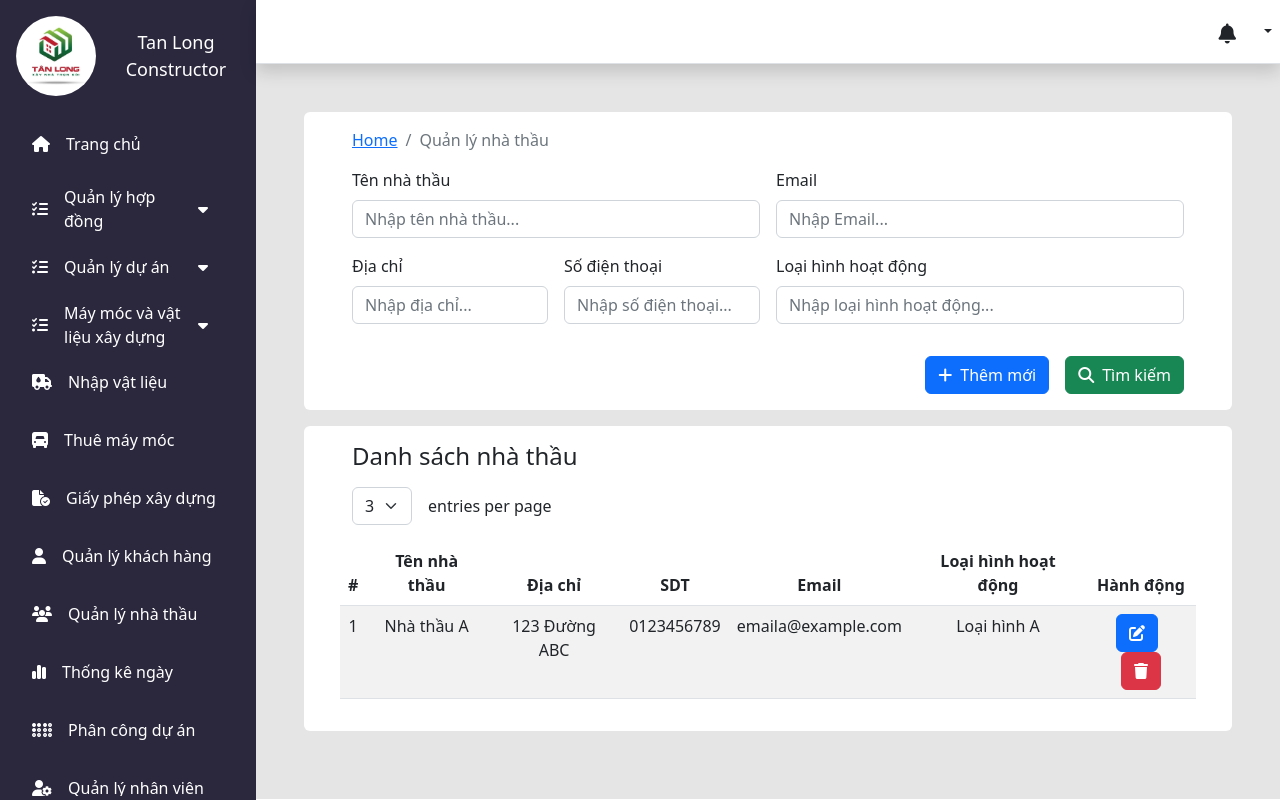
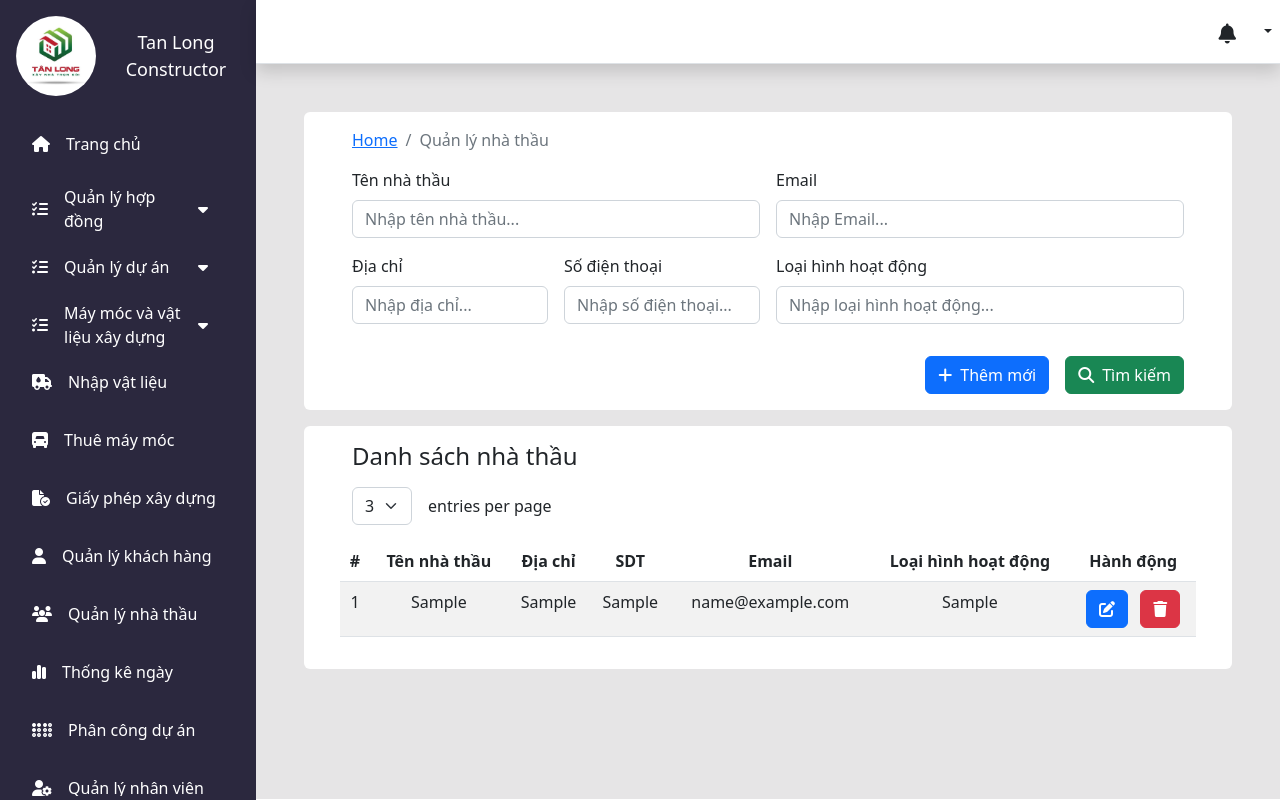
Before and after one commit to ADDuongg/Construction_PHP, a PHP site: page /page/contractor.php in a window 1280 px wide. Run offline with PHP 8.4, Linux system fonts and the light colour scheme; tables that the repository leaves empty or names only in its code hold one stand-in row (values such as "Sample post").

Commit message:
add crud

```diff
--- a/modal/contractor/modalAdd.php
+++ b/modal/contractor/modalAdd.php
@@ -11,7 +11,11 @@
                     </div>
                     <button type="button" class="btn-close" data-bs-dismiss="modal" aria-label="Close"></button>
                 </div>
-                <div class="modal-body p-4">
+                <form action="" method="POST" class="modal-body p-4">
+                    <div class="mb-3">
+
+                        <input type="hidden" name="action" value="add" class="form-control" placeholder="Nhập họ tên..." />
+                    </div>
                     <div class="mb-3">
                         <label for="tennhathau" class="form-label">Tên nhà thầu</label>
                         <input type="text" name="tennhathau" class="form-control" placeholder="Nhập họ tên..." />
@@ -32,11 +36,11 @@
                         <label for="loaihinhhoatdong" class="form-label">Loại hình hoạt động</label>
                         <input type="text" name="loaihinhhoatdong" class="form-control" />
                     </div>
-                </div>
-                <div class="modal-footer">
-                    <button type="button" class="btn btn-secondary" data-bs-dismiss="modal">Đóng</button>
-                    <button type="button" class="btn btn-primary">Thêm</button>
-                </div>
+                    <div class="modal-footer">
+                        <button onclick="handlePrevent()" class="btn btn-secondary" data-bs-dismiss="modal">Đóng</button>
+                        <button type="submit" class="btn btn-primary">Thêm</button>
+                    </div>
+                </form>
             </div>
         </div>
     </div>
--- a/modal/contractor/modalUpdate.php
+++ b/modal/contractor/modalUpdate.php
@@ -1,4 +1,4 @@
-<div class="modal fade" id="modalUpdateContractor">
+<div class="modal fade" id="modalUpdateContractor<?php echo $row['nhathau_id'] ?>">
     <div class="modal-dialog modal-lg">
         <div class="modal-content" style="overflow: hidden; overflow-x: auto;">
             <div style="min-width: 70vh; height: 100%;">
@@ -9,37 +9,36 @@
                     </div>
                     <button type="button" class="btn-close" data-bs-dismiss="modal" aria-label="Close"></button>
                 </div>
-
-                <div class="modal-body p-4">
+                <form class="modal-body p-4" action="" method="POST">
+                    <input type="hidden" name="nhathau_id" value="<?php echo $row['nhathau_id']; ?>" />
+                    <input type="hidden" name="action" value="update" class="form-control" />
                     <div class="mb-3">
                         <label for="tennhathau" class="form-label">Tên nhà thầu</label>
-                        <input type="text" name="tennhathau" class="form-control" placeholder="Nhập họ tên..." />
+                        <input type="text" name="tennhathau" class="form-control" value="<?php echo $row['tennhathau']; ?>" placeholder="Nhập họ tên..." />
                     </div>
                     <div class="mb-3">
                         <label for="email" class="form-label">Email</label>
-                        <input type="text" name="email" class="form-control" placeholder="Nhập email..." />
+                        <input type="text" name="email" class="form-control" value="<?php echo $row['email']; ?>" placeholder="Nhập email..." />
                     </div>
                     <div class="mb-3">
                         <label for="sdt" class="form-label">Số điện thoại</label>
-                        <input type="text" name="sdt" class="form-control" placeholder="Nhập số điện thoại..." />
+                        <input type="text" name="sdt" class="form-control" value="<?php echo $row['sdt']; ?>" placeholder="Nhập số điện thoại..." />
                     </div>
                     <div class="mb-3">
                         <label for="diachi" class="form-label">Địa chỉ</label>
-                        <input type="text" name="diachi" class="form-control" placeholder="Nhập địa chỉ..." />
+                        <input type="text" name="diachi" class="form-control" value="<?php echo $row['diachi']; ?>" placeholder="Nhập địa chỉ..." />
                     </div>
-
                     <div class="d-flex justify-content-between mb-3">
                         <div class="w-50 me-3">
                             <label for="loaihinhhoatdong" class="form-label">Loại hình hoạt động</label>
-                            <input type="text" name="loaihinhhoatdong" class="form-control" />
+                            <input type="text" name="loaihinhhoatdong" class="form-control" value="<?php echo $row['loaihinhhoatdong']; ?>" />
                         </div>
                     </div>
-                </div>
-
-                <div class="modal-footer">
-                    <button type="button" class="btn btn-secondary" data-bs-dismiss="modal">Đóng</button>
-                    <button type="button" class="btn btn-primary">Lưu</button>
-                </div>
+                    <div class="modal-footer">
+                        <button onclick="handlePrevent()" class="btn btn-secondary" data-bs-dismiss="modal">Đóng</button>
+                        <button type="submit" class="btn btn-primary">Lưu</button>
+                    </div>
+                </form>
             </div>
         </div>
     </div>
--- a/page/contractor.php
+++ b/page/contractor.php
@@ -1,3 +1,57 @@
+<?php
+
+include '../database.php';
+$select = "SELECT * FROM nhathau";
+$result = $conn->query($select);
+
+if ($_SERVER["REQUEST_METHOD"] == "POST" && $_POST['action'] === 'add') {
+    $tennhathau = $_POST['tennhathau'];
+    $email = $_POST['email'];
+    $sdt = $_POST['sdt'];
+    $diachi = $_POST['diachi'];
+    $loaihinhhoatdong = $_POST['loaihinhhoatdong'];
+
+    $sql = "INSERT INTO nhathau (tennhathau, email, sdt, diachi, loaihinhhoatdong) VALUES ('$tennhathau', '$email', '$sdt', '$diachi', '$loaihinhhoatdong')";
+
+    if ($conn->query($sql) === TRUE) {
+        header("Location: contractor.php");
+    } else {
+        echo "Error: " . $sql . "<br>" . $conn->error;
+    }
+}
+if ($_SERVER["REQUEST_METHOD"] == "POST") {
+    if ($_POST['action'] == 'update') {
+        $nhathau_id = $_POST['nhathau_id'];
+        $tennhathau = $_POST['tennhathau'];
+        $email = $_POST['email'];
+        $sdt = $_POST['sdt'];
+        $diachi = $_POST['diachi'];
+        $loaihinhhoatdong = $_POST['loaihinhhoatdong'];
+
+        $sql = "UPDATE nhathau SET tennhathau='$tennhathau', email='$email', sdt='$sdt', diachi='$diachi', loaihinhhoatdong='$loaihinhhoatdong' WHERE nhathau_id='$nhathau_id'";
+
+        if ($conn->query($sql) === TRUE) {
+            header("Location: contractor.php");
+        } else {
+            echo "Error: " . $sql . "<br>" . $conn->error;
+        }
+    }
+}
+if ($_SERVER["REQUEST_METHOD"] == "POST" && $_POST['action'] === 'delete') {
+    $nhathau_id = $_POST['nhathau_id'];
+
+    $sql = "DELETE FROM nhathau WHERE nhathau_id='$nhathau_id'";
+
+    if ($conn->query($sql) === TRUE) {
+        header("Location: contractor.php");
+    } else {
+        echo "Error: " . $sql . "<br>" . $conn->error;
+    }
+}
+
+?>
+
+
 <!DOCTYPE html>
 <html lang="en">
 
@@ -91,23 +145,36 @@
                                 </tr>
                             </thead>
                             <tbody>
+                                <?php
+                                while ($row = $result->fetch_assoc()) {
+                                ?>
+
                                     <tr>
-                                    <td>1</td>
-                                    <td>Nhà thầu A</td>
-                                    <td>123 Đường ABC</td>
-                                    <td>0123456789</td>
-                                    <td>emaila@example.com</td>
-                                    <td>Loại hình A</td>
+                                        <td><?php echo $row['nhathau_id'] ?></td>
+                                        <td><?php echo $row['tennhathau'] ?></td>
+                                        <td><?php echo $row['diachi'] ?></td>
+                                        <td><?php echo $row['sdt'] ?></td>
+                                        <td><?php echo $row['email'] ?></td>
+                                        <td><?php echo $row['loaihinhhoatdong'] ?></td>
                                         <td>
-                                        <button class="btn btn-primary me-2" data-bs-toggle="modal" data-bs-target="#modalUpdateContractor">
+                                            <button class="btn btn-primary me-2" data-bs-toggle="modal" data-bs-target="#modalUpdateContractor<?php echo $row['nhathau_id'] ?>">
                                                 <i class="fa-solid fa-pen-to-square"></i>
                                             </button>
-                                        <button class="btn btn-danger">
+                                            <form action="" method="POST" style="display:inline;">
+                                                <input type="hidden" name="nhathau_id" value="<?php echo $row['nhathau_id'] ?>">
+                                                <input type="hidden" name="action" value="delete">
+                                                <button type="submit" class="btn btn-danger" onclick="return confirm('Are you sure you want to delete this contractor?');">
                                                     <i class="fa-solid fa-trash"></i>
                                                 </button>
+                                            </form>
                                         </td>
                                     </tr>
+
                                     <?php include '../modal/contractor/modalUpdate.php' ?>
+                                <?php
+                                }
+
+                                ?>
                             </tbody>
                         </table>
                         <!-- Pagination and Modals will go here -->
```
Also changed, not shown: modal/contracts/modalUpdate.php (+18 -15 lines). Lines whose indentation alone changed are shown as unchanged.
